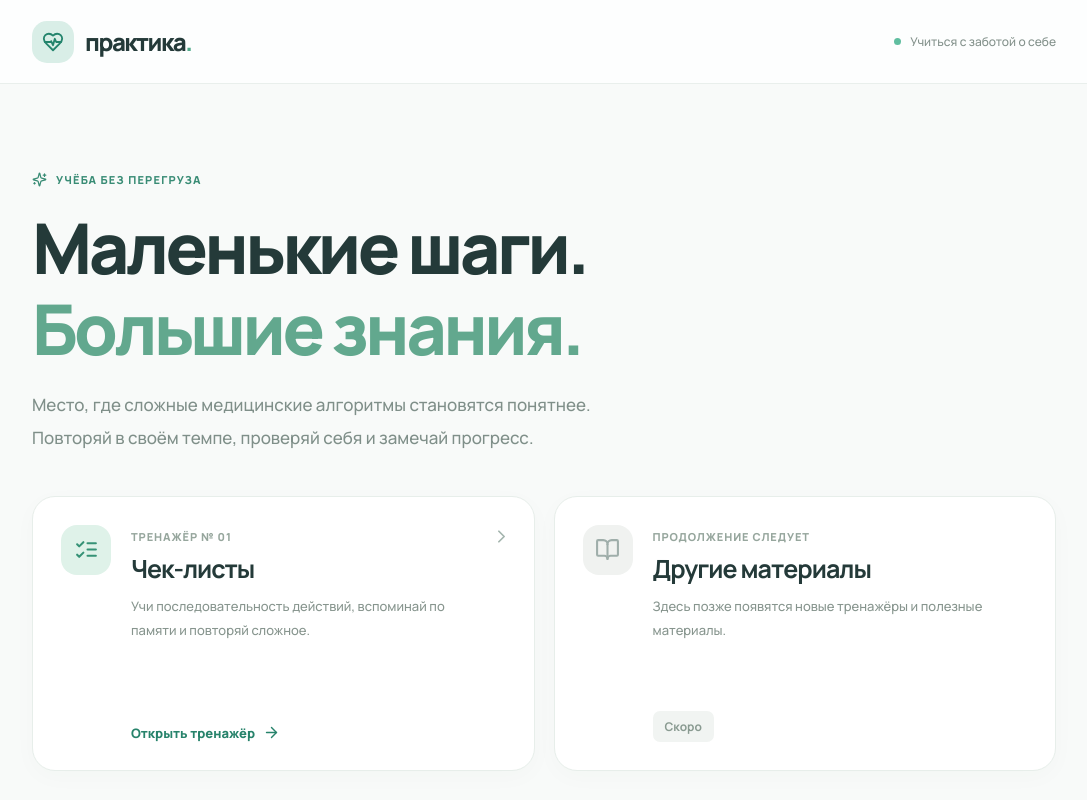
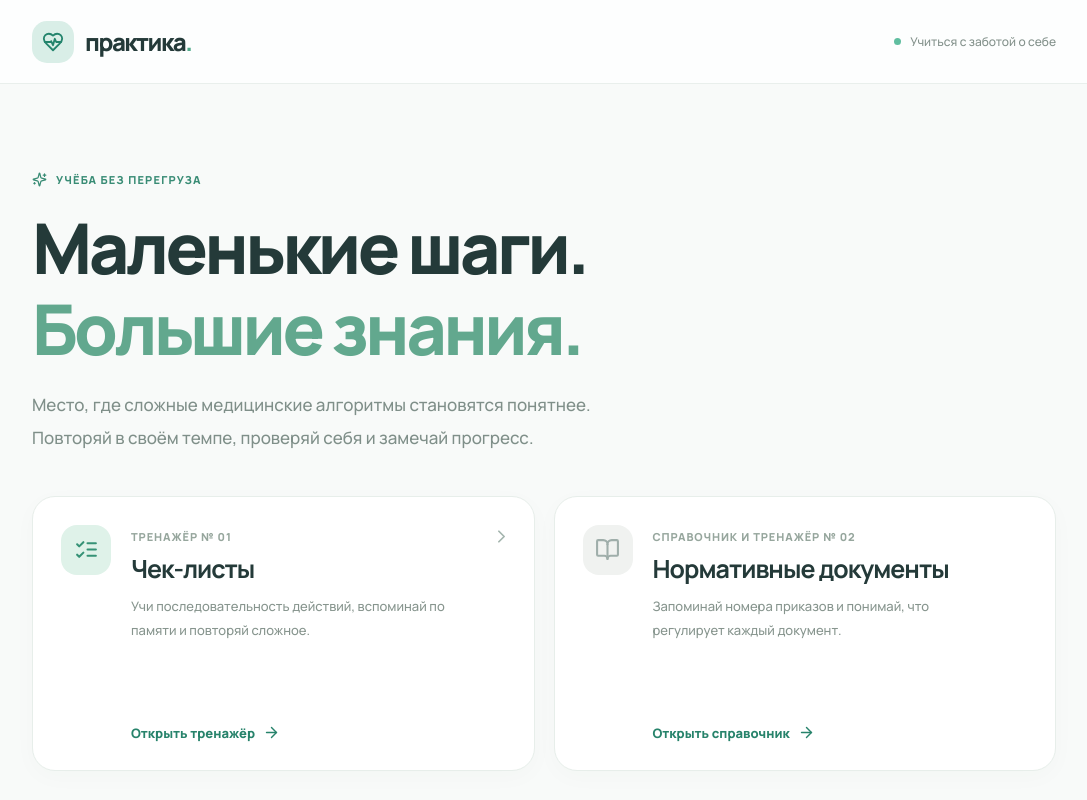
Before and after one commit to boliev/med-trainer, a React (Vite) app: page / in a window 1280 px wide. Shown: the top 800 px of the page, without its empty margins (96-1183 px from the left). Built offline with nearby package versions, Linux system fonts and the light colour scheme.

Commit message:
feat(documents): integrate documents routes and home tile

```diff
--- a/src/App.tsx
+++ b/src/App.tsx
@@ -1,3 +1,4 @@
+import { DocumentsHome, DocumentDetail, DocumentsTrain } from './documents/Module';
 import { useEffect, useMemo, useState } from 'react';
 import { Link, Route, Routes, useNavigate, useParams } from 'react-router-dom';
 import { ArrowLeft, ArrowRight, BookOpen, Brain, Check, CheckCircle2, ChevronRight, CircleHelp, ClipboardCheck, Clock3, GraduationCap, HeartPulse, ListChecks, RotateCcw, Search, Sparkles, Star, Stethoscope, X } from 'lucide-react';
@@ -20,7 +21,7 @@ function Home() {
     <p className="hero-description">Место, где сложные медицинские алгоритмы становятся понятнее. Повторяй в своём темпе, проверяй себя и замечай прогресс.</p>
     <div className="home-grid">
       <Link to="/check" className="module-card module-active"><div className="module-icon"><ListChecks size={25}/></div><div className="module-body"><span className="module-kicker">Тренажёр № 01</span><h2>Чек-листы</h2><p>Учи последовательность действий, вспоминай по памяти и повторяй сложное.</p><span className="module-link">Открыть тренажёр <ArrowRight size={17}/></span></div><div className="module-corner"><ChevronRight size={21}/></div></Link>
-      <div className="module-card module-soon"><div className="module-icon soft"><BookOpen size={25}/></div><div className="module-body"><span className="module-kicker">Продолжение следует</span><h2>Другие материалы</h2><p>Здесь позже появятся новые тренажёры и полезные материалы.</p><span className="soon-pill">Скоро</span></div></div>
+      <Link to="/documents" className="module-card module-active"><div className="module-icon soft"><BookOpen size={25}/></div><div className="module-body"><span className="module-kicker">Справочник и тренажёр № 02</span><h2>Нормативные документы</h2><p>Запоминай номера приказов и понимай, что регулирует каждый документ.</p><span className="module-link">Открыть справочник <ArrowRight size={17}/></span></div></Link>
     </div>
     <div className="home-footer"><Stethoscope size={18}/> Создано для спокойной, последовательной подготовки к занятиям</div>
   </div>;
@@ -116,4 +117,4 @@ function Detail({actions}:{actions:StudyActions}){
   if(!c)return <div className="layout not-found"><h1>Чек-лист не найден</h1><p>Возможно, его удалили или изменили идентификатор.</p><Link to="/check" className="btn primary">Вернуться к списку</Link></div>;
   return <Practice key={c.id} c={c} actions={actions}/>;
 }
-export default function App(){const actions=useStudy();return <><Header/><main><Routes><Route path="/" element={<Home/>}/><Route path="/check" element={<ChecklistList actions={actions}/>}/><Route path="/check/:id" element={<Detail actions={actions}/>}/><Route path="*" element={<div className="layout not-found"><h1>Такой страницы нет</h1><Link to="/" className="btn primary">На главную</Link></div>}/></Routes></main><footer className="site-footer layout">С любовью к знаниям <span>✳</span> Практика</footer></>}
+export default function App(){const actions=useStudy();return <><Header/><main><Routes><Route path="/" element={<Home/>}/><Route path="/check" element={<ChecklistList actions={actions}/>}/><Route path="/documents" element={<DocumentsHome/>}/><Route path="/documents/train" element={<DocumentsTrain/>}/><Route path="/documents/:id" element={<DocumentDetail/>}/><Route path="/check/:id" element={<Detail actions={actions}/>}/><Route path="*" element={<div className="layout not-found"><h1>Такой страницы нет</h1><Link to="/" className="btn primary">На главную</Link></div>}/></Routes></main><footer className="site-footer layout">С любовью к знаниям <span>✳</span> Практика</footer></>}
```
